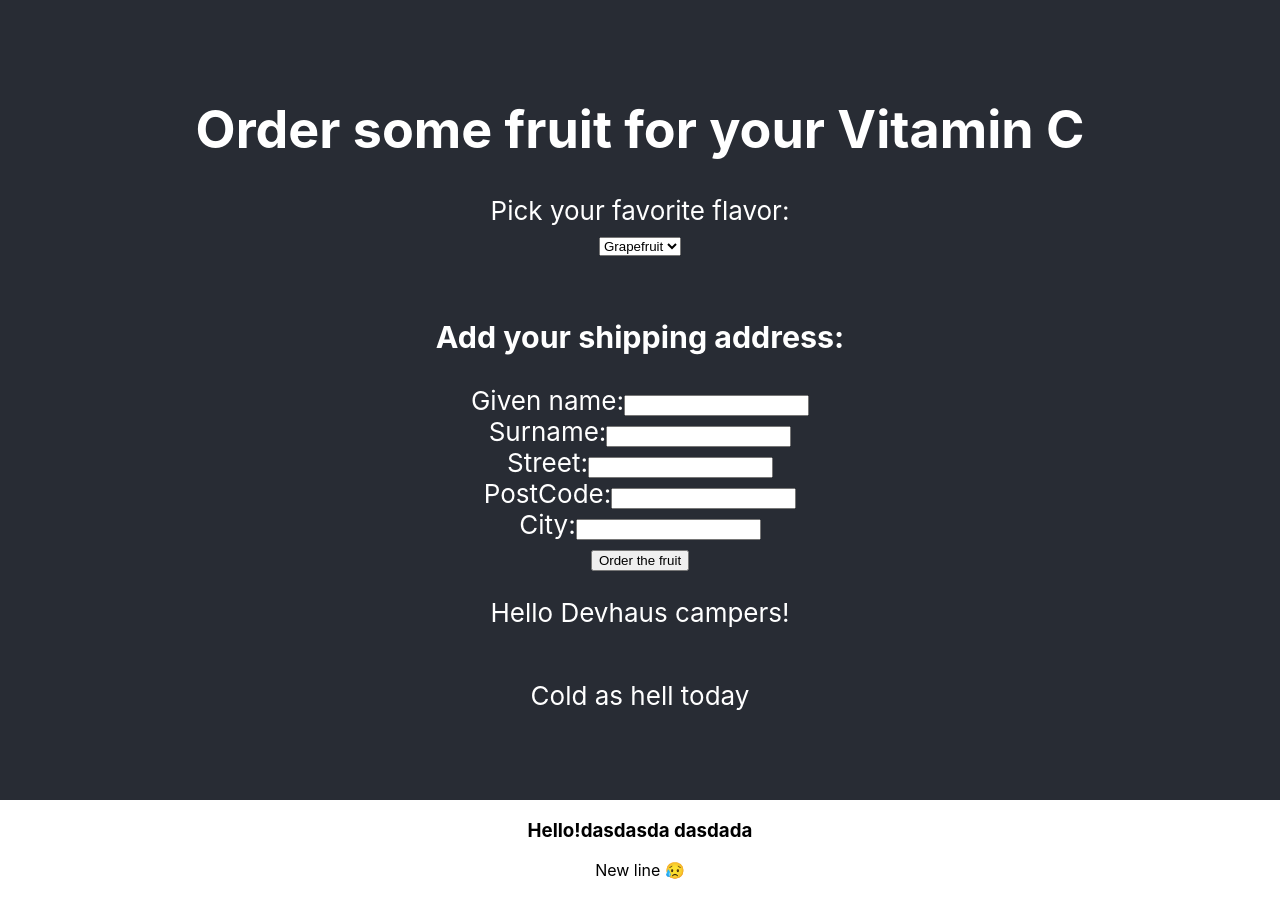
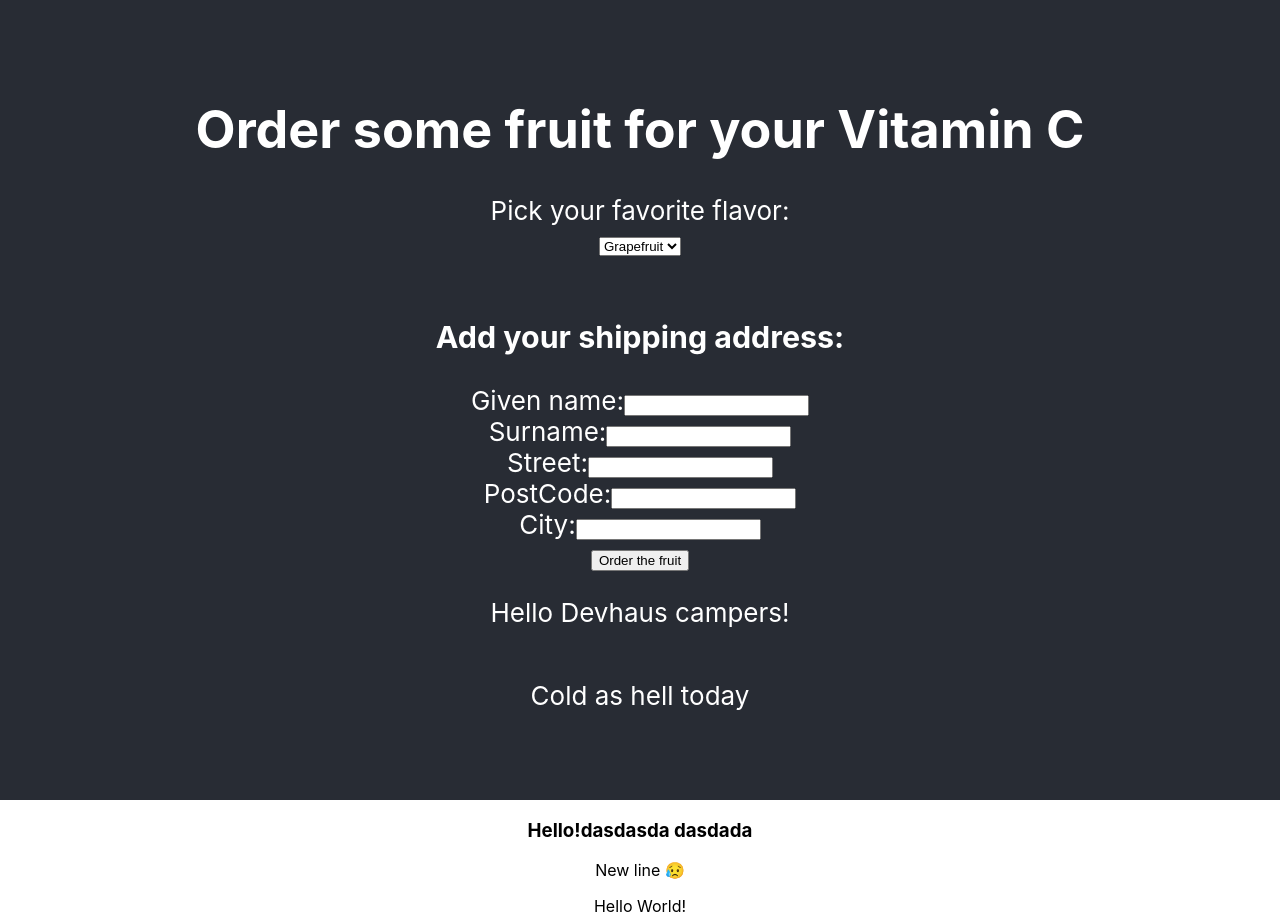
Before and after one commit to devhausleipzig/git-react-challenge, a React (Create React App) app: page / in a window 1280 px wide. Built offline with nearby package versions, Linux system fonts and the light colour scheme.

Commit message:
added hello world component

```diff
--- a/src/App.js
+++ b/src/App.js
@@ -1,5 +1,6 @@
 import "./App.css";
 import { ALongComponent } from "./ALongComponent";
+import HelloWorld from "./HelloWorld";
 
 function App() {
   return (
@@ -11,6 +12,7 @@ function App() {
       </header>
       <h3>Hello!dasdasda dasdada</h3>
       <p>New line 😥</p>
+      <HelloWorld />
     </div>
   );
 }
--- /dev/null
+++ b/src/HelloWorld.jsx
@@ -0,0 +1,5 @@
+const HelloWorld = () => {
+  return <div>Hello World!</div>;
+};
+
+export default HelloWorld;
```
Lines whose indentation alone changed are shown as unchanged.
